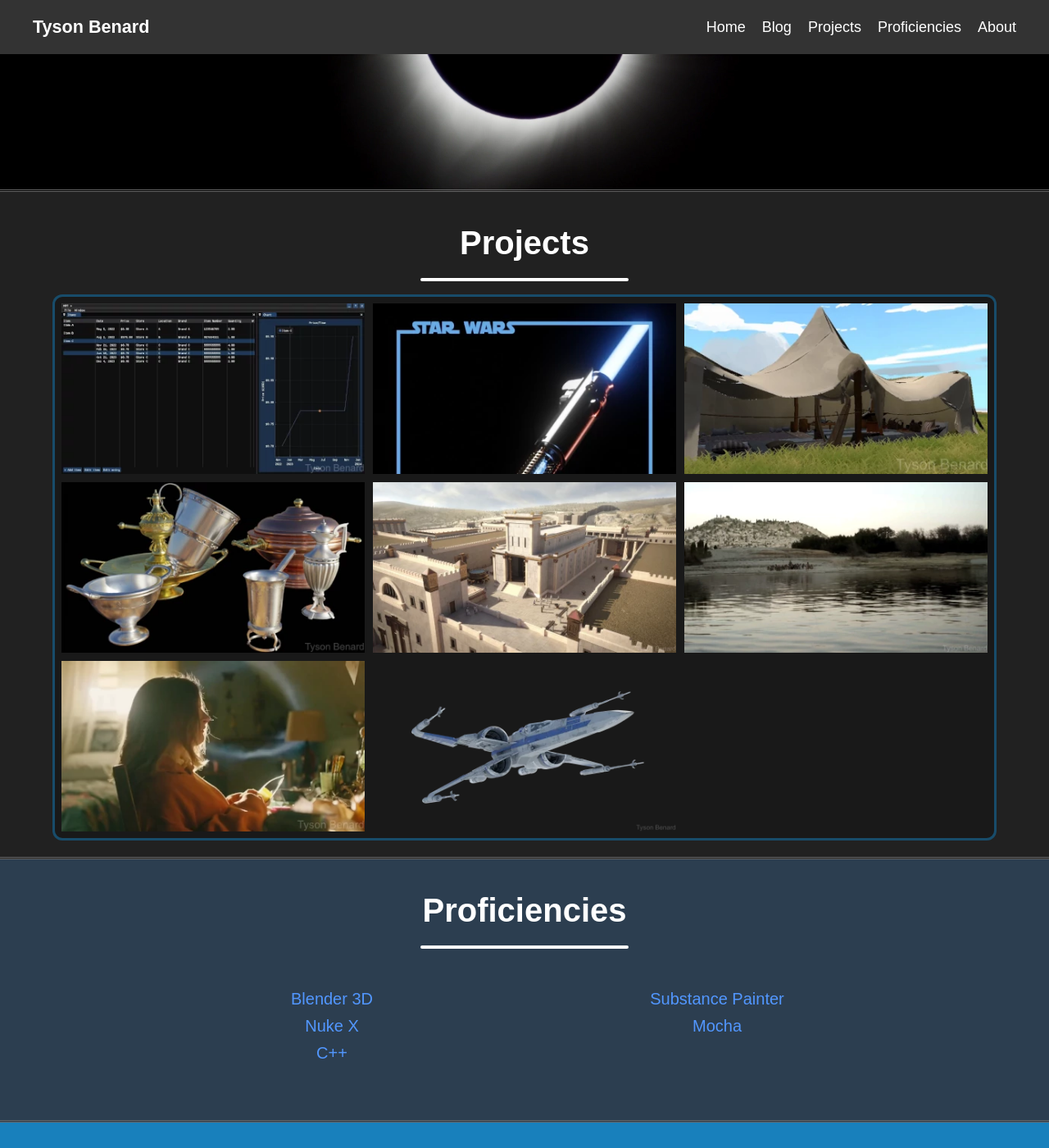
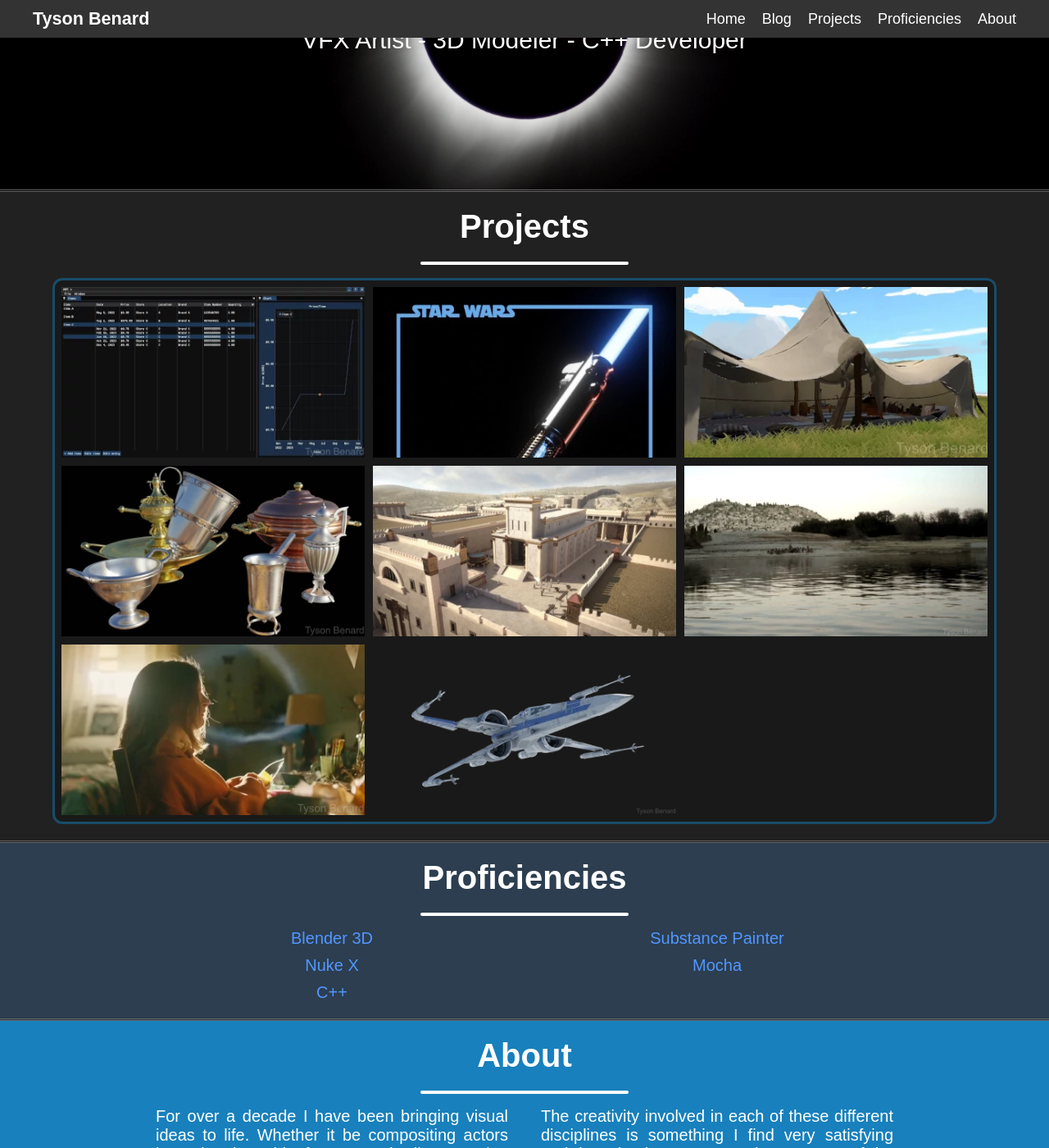
Before and after one commit to Mandalorian444/mandalorian444.github.io, a Jekyll site: the page built from index.md, in a window 1280 px wide and 1400 px high, scrolled down 269 px. Shown: the whole window at 82% size. Built offline with Jekyll 4.4.1, drawn with Linux system fonts in a browser that asks for light colours.

Commit message:
Lots of margin and padding style fixes

```diff
--- a/assets/css/main.scss
+++ b/assets/css/main.scss
@@ -9,6 +9,7 @@
     font-size: 2.5rem;
     text-align: center;
     margin: 20px;
+    margin-top: 0;
 }
 
 //  Default background color
@@ -28,6 +29,8 @@
 .default-div {
     max-width: 1200px;
     margin: 0 auto;
+    //  Margin to compensate for navbar at top of page
+    margin-top: 80px;
 }
 
 ul {
@@ -120,6 +123,10 @@
 //  Nav font-size shrinking when scrolling down
 .navbar.shrink .navbar-brand h1 {
     font-size: 90%;
+}
+
+.navbar.shrink {
+    padding: 0;
 }
 
 .navbar.shrink .nav-menu {
@@ -255,7 +262,7 @@
 .two-column-list {
     list-style: none;
     padding: 0;
-    margin: 5%;
+    margin: 0 5%;
     column-count: 2;
     column-gap: 40px;
     text-align: center;
@@ -303,14 +310,9 @@
 }
 
 // Project styling
-#projects {
-    /* Optional styling for the section */
-    padding: 20px 0;
-}
 .project-content {
     max-width: 1200px; /* Standard width, adjust as needed */
-    margin: 0 auto; /* Center the content */
-    padding: 20px; /* Optional padding for inner content */
+    padding: 0 20px; /* Optional padding for inner content */
     text-align: center; /* Center text */
 }
 
@@ -323,7 +325,7 @@
 }
 
 .project-details li {
-    margin: 30px 0;
+    margin: 0 0;
     display: inline-block;
     padding-left: 5px;
     padding-right: 5px;
@@ -491,8 +493,6 @@
 
 .articles {
     text-align: center;
-    //  Move top of articles below navbar
-    margin-top: 80px;
 }
 
 .articles a {
@@ -506,18 +506,17 @@
 }
 
 .articles h2 {
-    margin-top: 1rem;
     margin-bottom: 0;
 }
 
 .article-content {
     max-width: 1000px;
     text-align: justify;
-    margin: auto;
 }
 @media screen and (max-width: 1030px) {
     .article-content {
-        margin: 0 5%;
+        margin-left: 5%;
+        margin-right: 5%;
     }
 }
 
```
